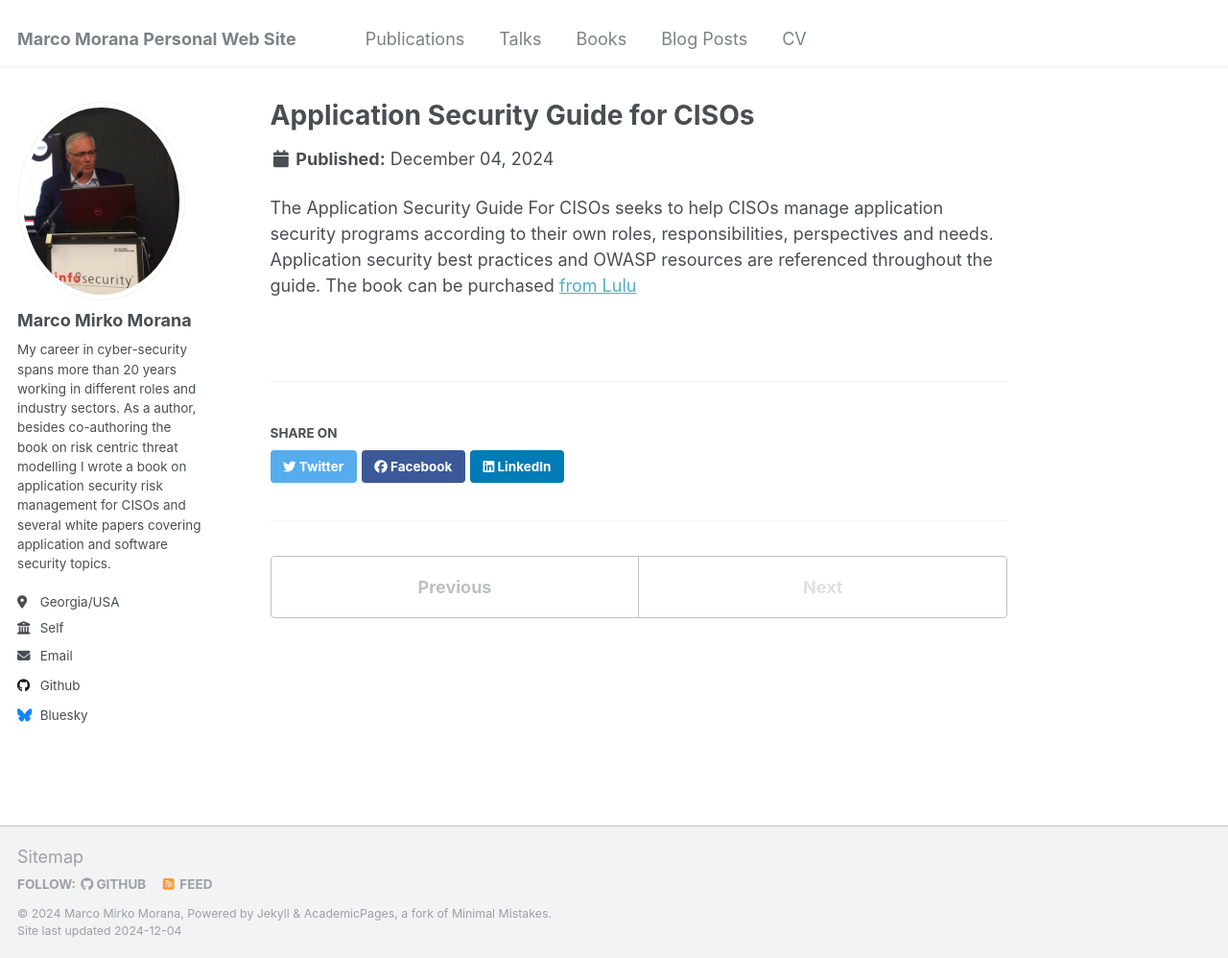
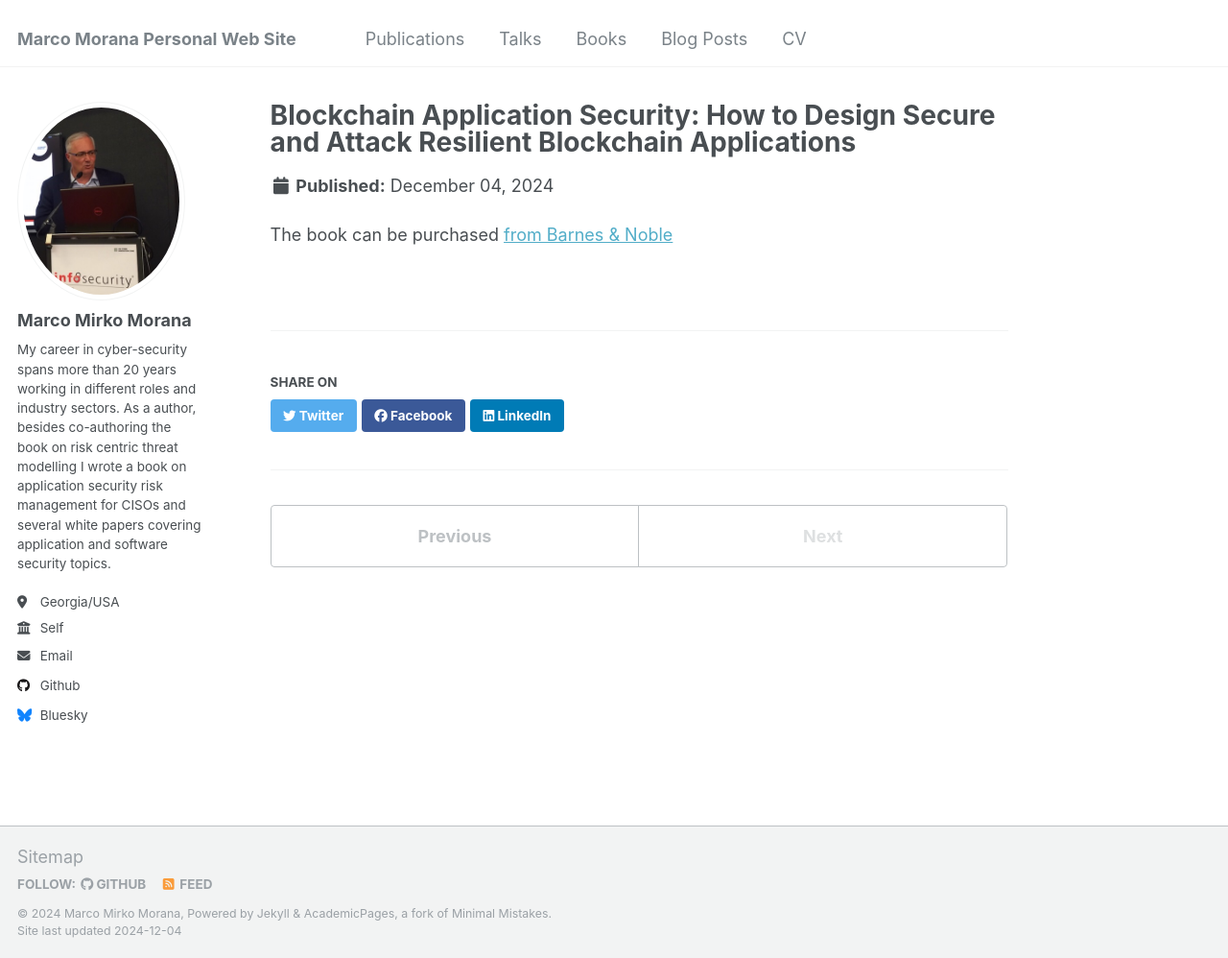
Before and after one commit to mmorana1/marcom, a Jekyll site: the page built from _portfolio/portfolio-3.md, in a window 1280 px wide and 998 px high. Shown: the whole window at 96% size. Built offline with Jekyll 4.4.1, drawn with Linux system fonts in a browser that asks for light colours.

Commit message:
Update portfolio-3.md

```diff
--- a/_portfolio/portfolio-3.md
+++ b/_portfolio/portfolio-3.md
@@ -1,7 +1,7 @@
 ---
-title: "Application Security Guide for CISOs"
-excerpt: "The Application Security Guide For CISOs seeks to help CISOs manage application security programs according to their own roles, responsibilities, perspectives and needs. Application security best practices and OWASP resources are referenced throughout the guide."
+title: "Blockchain Application Security: How to Design Secure and Attack Resilient Blockchain Applications"
+excerpt: "Blockchain Application Security introduces the reader to the architecture and components of blockchain, as well as blockchain and bitcoin protocol, aimed at a basic level of understanding of the technical perspective. The book discusses the benefits, the vulnerabilities, and even the design flaws found in blockchain applications. It also teaches how to manage the risks of blockchain by deciding how digital assets, data confidentiality, and data availability should be protected from unauthorized access."
 collection: portfolio
 ---
-The Application Security Guide For CISOs seeks to help CISOs manage application security programs according to their own roles, responsibilities, perspectives and needs. Application security best practices and OWASP resources are referenced throughout the guide.
-The book can be purchased [from Lulu](https://www.lulu.com/shop/owasp-foundation/application-security-guide-for-cisos-v10-nov-2013/paperback/product-12582dmz.html?srsltid=AfmBOorSbQnmWT1ICwM3HTAjEr1tJxvSrRskqjb4kVaixUEMY8iPCItp&page=1&pageSize=4)
+
+The book can be purchased [from Barnes & Noble](https://www.barnesandnoble.com/w/blockchain-application-security-marco-morana/1137169686)
```
